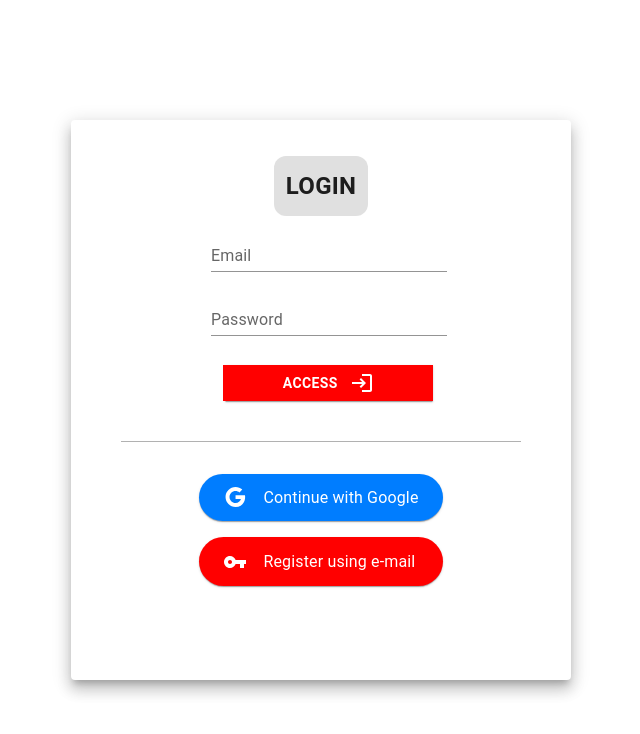
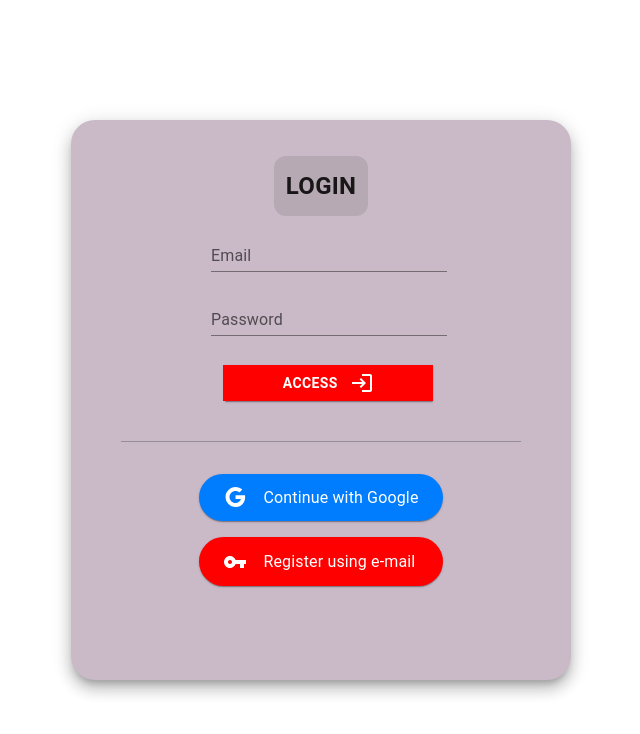
Before and after one commit to xSurus/VisconHackathon23, a Next.js app: page / in a window 1280 px wide. Shown: the top 734 px of the page, without its empty margins (319-959 px from the left). Built offline with nearby package versions, Linux system fonts and the light colour scheme.

Commit message:
orange backgroiund login form inline styles

```diff
--- a/components/login-form.tsx
+++ b/components/login-form.tsx
@@ -8,7 +8,6 @@ import LoginIcon from '@mui/icons-material/Login';
 
 const useStyles = makeStyles({
     container: {
-        height: '100vh'
     },
     btn: {
         backgroundColor: '#7c7f65',
@@ -17,10 +16,6 @@ const useStyles = makeStyles({
         height: '50px',
     },
     paper: {
-        height: '70vh',
-        width: 500,
-        backgroundColor: "#cabac8",
-        borderRadius: '1.5em'
     },
     avatar: {
         backgroundColor: '#49516f',
@@ -34,12 +29,14 @@ const useStyles = makeStyles({
 
 const LoginForm = () => {
 
-    const classes = useStyles();
-
     return (
-        <Grid container justifyContent={'center'} alignItems={'center'} className={classes.container}>
+        <Grid container justifyContent={'center'} alignItems={'center'} style={{height: '100vh'}}>
             <Grid item>
-                <Paper elevation={10} className={classes.paper}>
+                <Paper elevation={10} style={{
+                    height: '70vh',
+                    width: 500,
+                    backgroundColor: "#cabac8",
+                    borderRadius: '1.5em'}}>
                     <Grid container justifyContent={'center'} alignItems={'center'} direction={'column'}
                           style={{display: 'flex'}}>
                         <Grid item>
--- a/styles/globals.css
+++ b/styles/globals.css
@@ -21,6 +21,6 @@ a {
     }
     body {
         color: white;
-        background: black;
+        background: #be6216;
     }
 }
```
